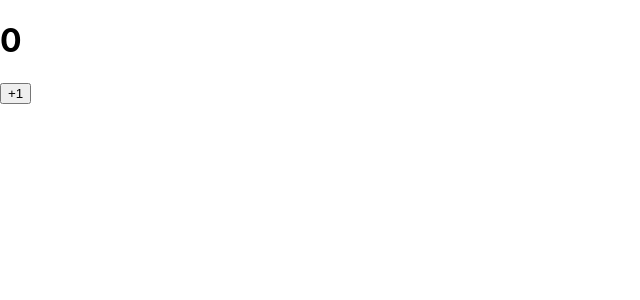
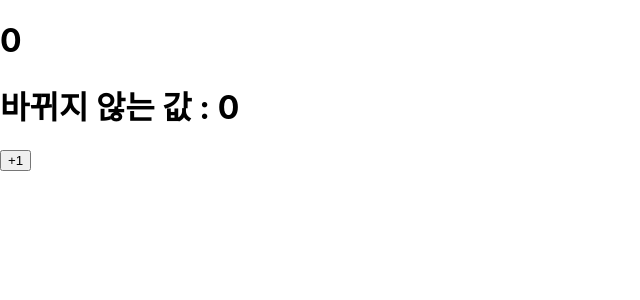
Before and after one commit to zelkovaria/react-study, a React (Create React App) app: page / in a window 1280 px wide. Shown: the top 300 px of the page, without its empty margins (0-640 px from the left). Built offline with nearby package versions, Linux system fonts and the light colour scheme.

Commit message:
3.4.1.1 state 객체 안에 여러 값이 있을 때

```diff
--- a/src/Counter.js
+++ b/src/Counter.js
@@ -5,13 +5,15 @@ class Counter extends Component {
     super(props);
     this.state = {
       number: 0,
+      fixedNumber: 0,
     };
   }
   render() {
-    const { number } = this.state;
+    const { number, fixedNumber } = this.state;
     return (
       <div>
         <h1>{number}</h1>
+        <h1>바뀌지 않는 값 : {fixedNumber}</h1>
         <button
           onClick={() => {
             this.setState({ number: number + 1 });
```
